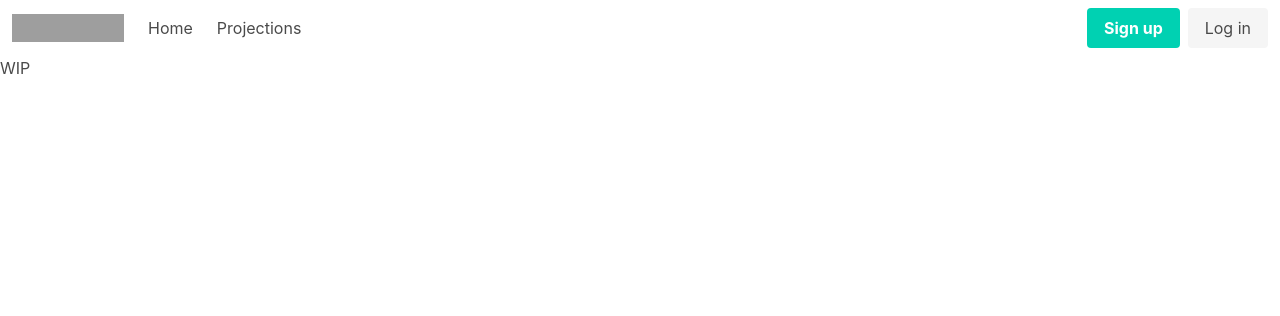
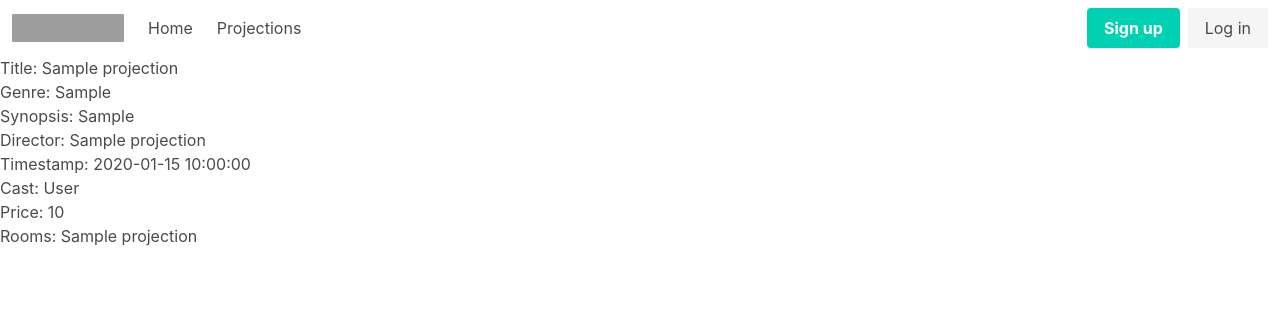
Before and after one commit to owsky/Cinema, a Flask app: template templates/projections.html in a window 1280 px wide. Shown: the top 316 px of the page. Run offline with Flask 2, Linux system fonts and the light colour scheme; the template is opened without the code that fills it: most values are stand-ins (such as "Sample title", 1, 10 or a date in 2020); grey boxes are pictures that could not be loaded.

Commit message:
Added projections page and route implementation

```diff
--- a/app.py
+++ b/app.py
@@ -1,10 +1,9 @@
-from flask import Flask, render_template, request, redirect, url_for, abort, flash, session
+from flask import Flask, render_template, request, redirect, url_for, abort, flash
 from flask_login import LoginManager, UserMixin, login_user, login_required, logout_user, current_user, \
     AnonymousUserMixin
-from sqlalchemy import create_engine, MetaData, Table, Column, Float, Integer, String, DateTime, Boolean, select
+from sqlalchemy import create_engine, MetaData, Table, Column, Float, Integer, String, DateTime, Boolean, select, and_, \
+    text
 import secrets
-
-from sqlalchemy.sql.functions import user
 
 app = Flask(__name__)
 
@@ -153,7 +152,7 @@ def logout():
 
 @app.route('/projections')
 def projections():
-    return render_template("projections.html")
+    return render_template("projections.html", projections=get_projections())
 
 
 @app.route('/movie_manager')
@@ -238,7 +237,10 @@ def get_movies():
 
 def get_projections():
     conn = engine.connect()
-    rs = conn.execute(select([projections]))
+    s = """SELECT * FROM public.projections, public.movies, public.cast, public.actors, public.directors, public.rooms
+            WHERE projections_movie = movies_id AND movies_director = directors_id AND movies_id = cast_movie
+            AND cast_movie = actors_id AND projections_room = rooms_id"""
+    rs = conn.execute(s)
     proj = rs.fetchall()
     conn.close()
     return proj
--- a/templates/projections.html
+++ b/templates/projections.html
@@ -1,4 +1,16 @@
 {% extends "base.html" %}
 {% block body %}
-    WIP
+    <ul>
+        {% for p in projections %}
+            Title: {{ p.movies_title }} <br>
+            Genre: {{ p.movies_genre }} <br>
+            Synopsis: {{ p.movies_synopsis }} <br>
+            Director: {{ p.directors_name }} <br>
+            Timestamp: {{ p.projections_date_time }} <br>
+            Cast: {{ p.actors_fullname }} <br>
+            Price: {{ p.projections_price }} <br>
+            Rooms: {{ p.rooms_name }}
+            <br><br>
+        {% endfor %}
+    </ul>
 {% endblock %}
```
